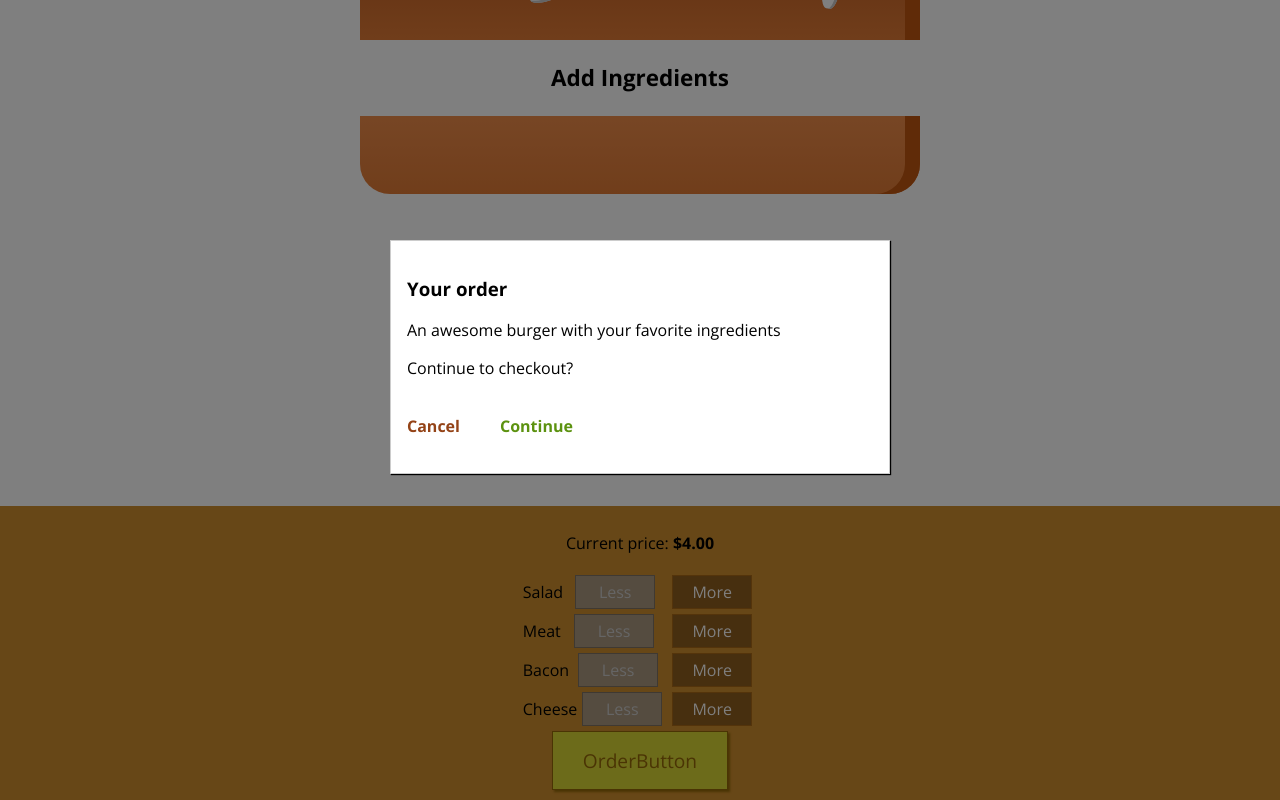
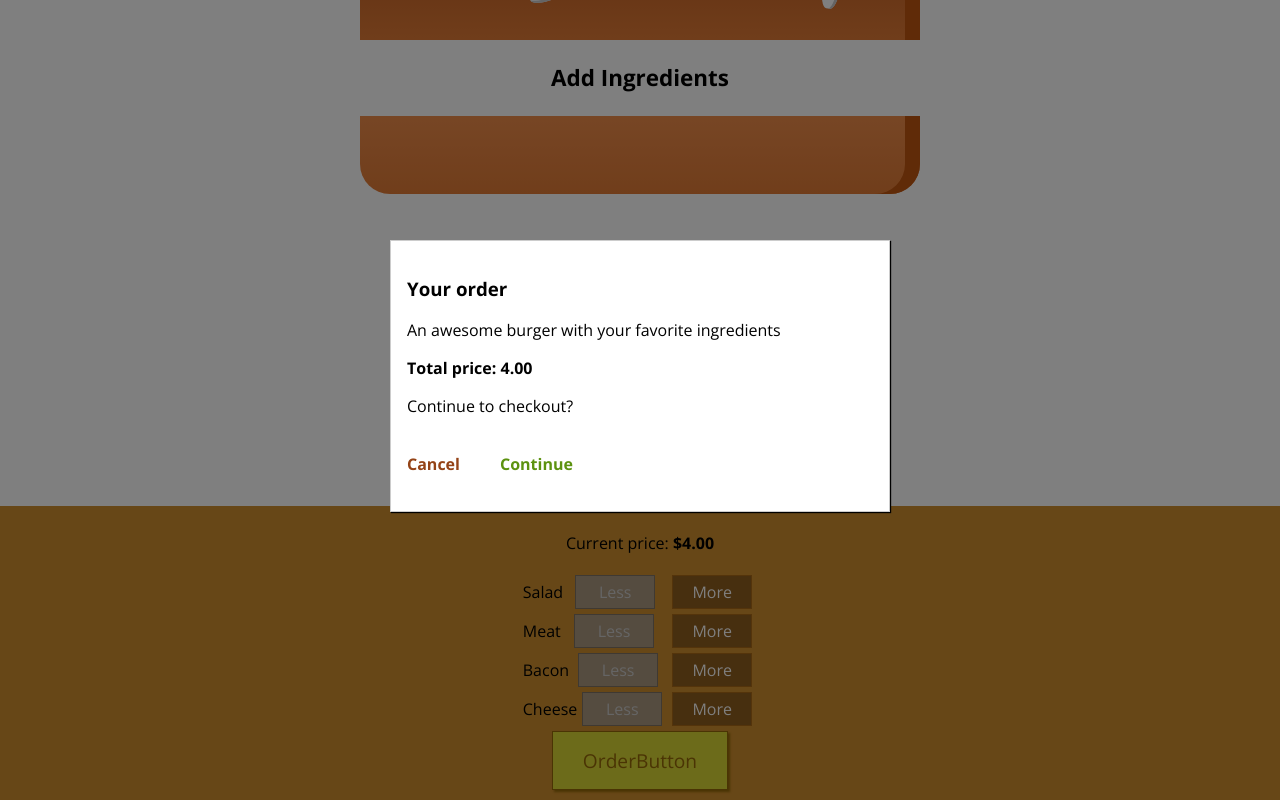
Before and after one commit to BogdanConstantinDEV/burger-builder, a React (Create React App) app: page / in a window 1280 px wide. Both pictures are taken after a click on the button "OrderButton". Shown: the part 132-932 px from the top of the page. Built offline with nearby package versions, Linux system fonts and the light colour scheme.

Commit message:
added price to order info

```diff
--- a/src/components/Burger/OrderInfo/OrderInfo.js
+++ b/src/components/Burger/OrderInfo/OrderInfo.js
@@ -15,6 +15,7 @@ const OrderInfo = props => {
             <ul>
                 {listIng}
             </ul>
+            <p><strong>Total price: {props.price.toFixed(2)}</strong></p>
             <p>Continue to checkout?</p>
             <Button btnType='Danger' click={props.cancelPurcashe}>Cancel</Button>
             <Button btnType='Success' click={props.continuePurcashe}>Continue</Button>
--- a/src/containers/BurgerBuilder/BurgerBuilder.js
+++ b/src/containers/BurgerBuilder/BurgerBuilder.js
@@ -81,6 +81,7 @@ const BurgerBuilder = () => {
                     ingredients={stateIngredients}
                     cancelPurcashe={hideOrder}
                     continuePurcashe={continueOrder}
+                    price={price}
                 />
             </Modal>
             <Burger ingredients={stateIngredients} />
```
Also changed, not shown: 1 other file (tests, documents, lock files or other folders).
